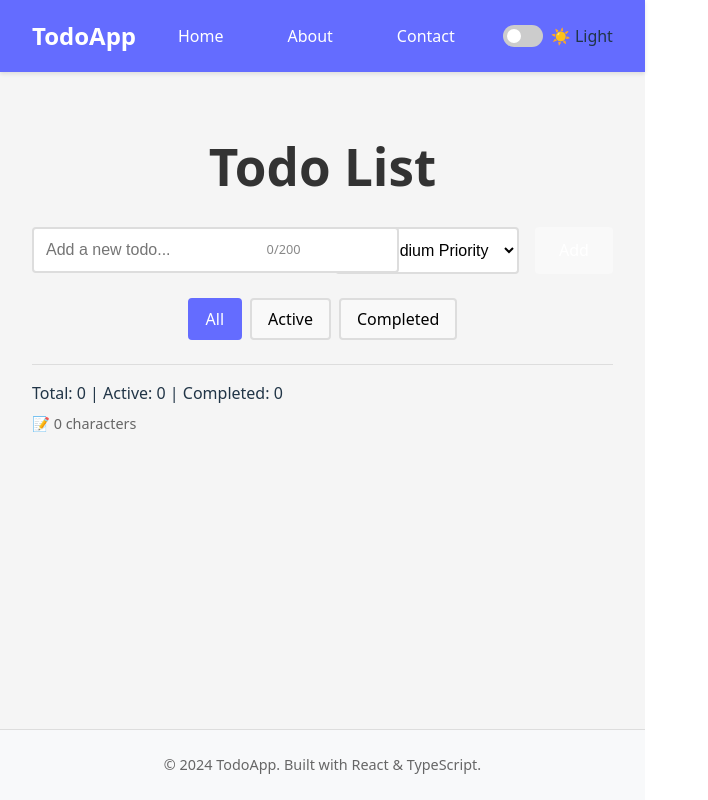
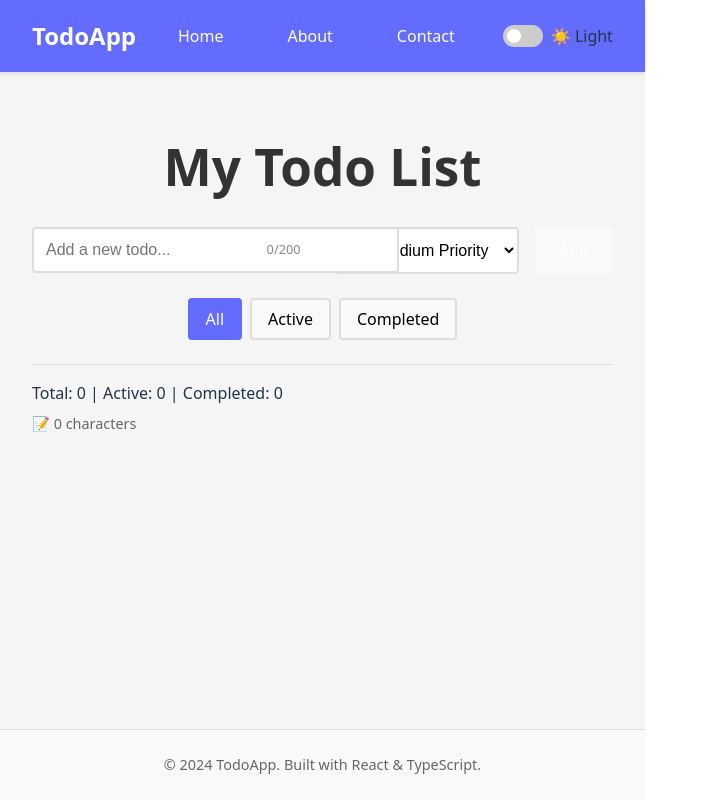
Before and after one commit to davila7/my-react-app, a React (Vite) app: page / in a window 1280 px wide. Shown: the whole page, without its empty margins (0-708 px from the left). Built offline with nearby package versions, Linux system fonts and the light colour scheme.

Commit message:
feat: personalize app title
Changed 'Todo List' to 'My Todo List' for better personalization

🤖 Generated with [Claude Code](https://claude.ai/code)

Co-Authored-By: Claude <noreply@anthropic.com>

```diff
--- a/src/App.tsx
+++ b/src/App.tsx
@@ -88,7 +88,7 @@ function App() {
       <Navbar theme={theme} toggleTheme={toggleTheme} />
       <div className="app">
         <h1>
-          Todo List
+          My Todo List
           {stats.total > 0 && (
             <span className="todo-count-badge">{stats.total}</span>
           )}
```
